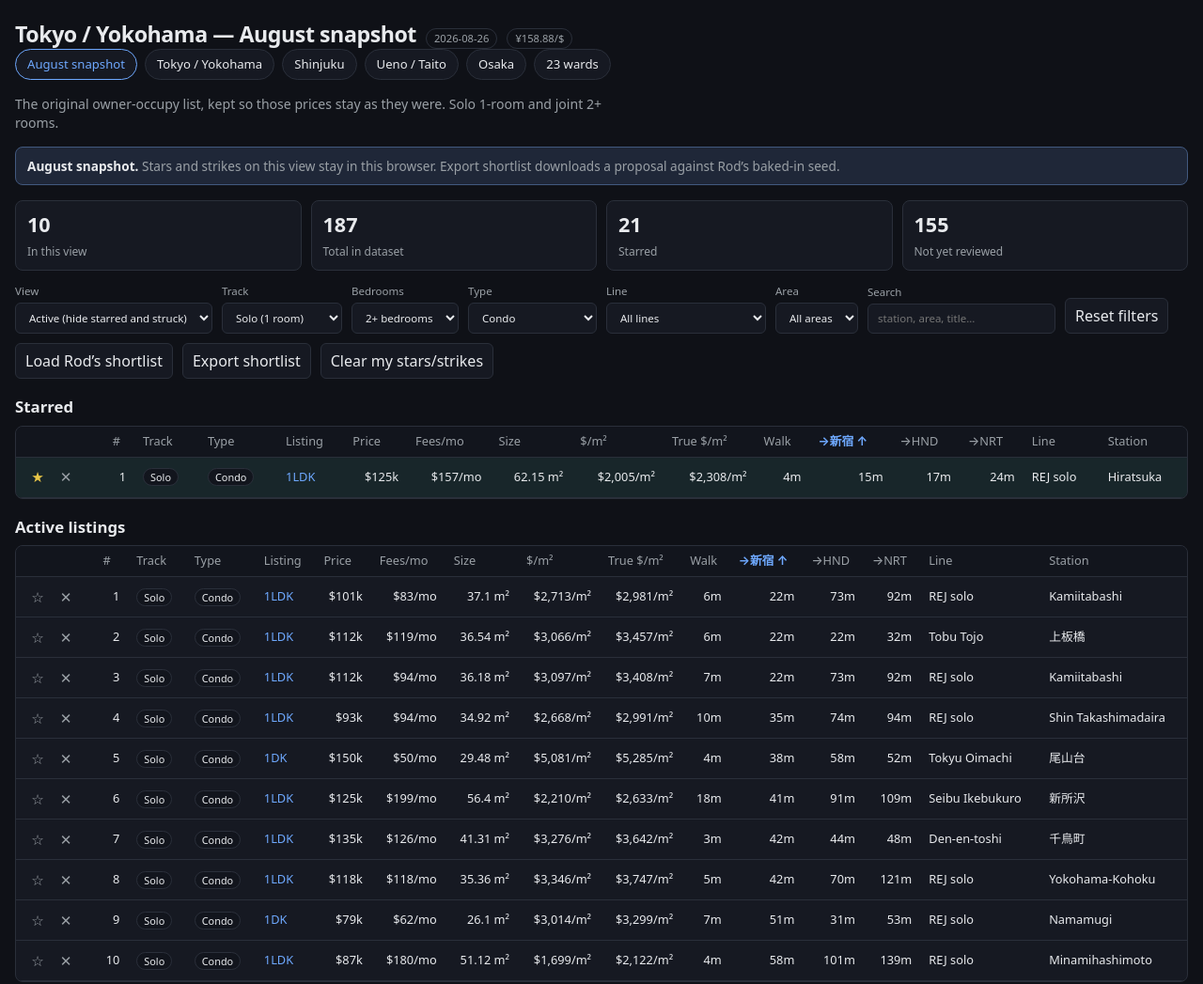
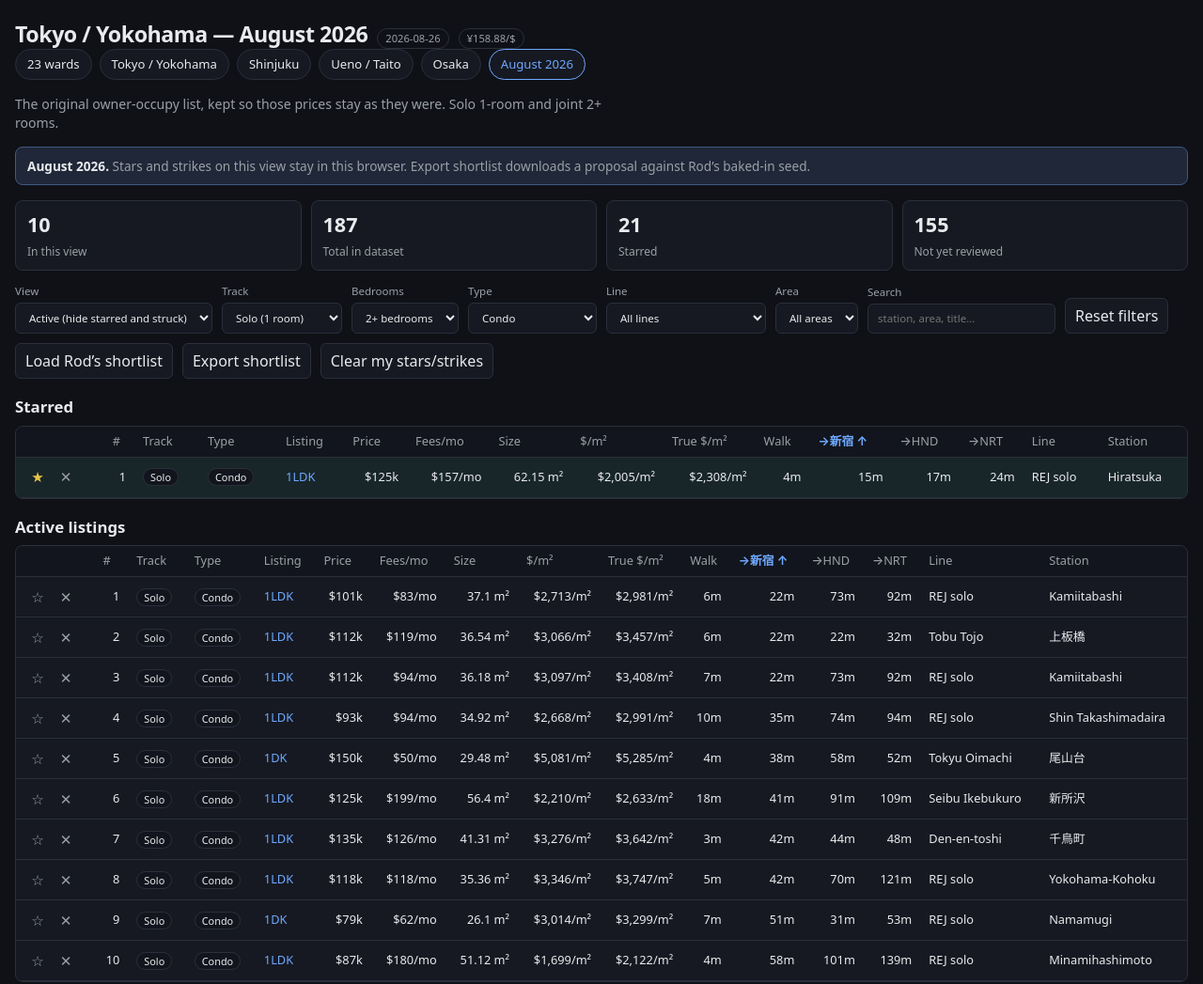
Before and after one commit to rodgoodtrip/tokyo-buy-search, a plain HTML site: page index.html in a window 1280 px wide. Shown: the top 1047 px of the page at 94% size. Drawn offline with Linux system fonts and the light colour scheme.

Commit message:
Put the 23-ward view first and label the August snapshot August 2026.
The bare site URL still opens August so the existing shortlist link stays put.

```diff
--- a/index.html
+++ b/index.html
@@ -172,20 +172,16 @@
   <script>
     const SEARCHES = [
       {
-        id: "august",
-        label: "August snapshot",
-        file: "data/august.json",
-        title: "Tokyo / Yokohama — August snapshot",
-        updated: "2026-08-26",
-        fx: "¥158.88/$",
-        sub: "The original owner-occupy list, kept so those prices stay as they were. Solo 1-room and joint 2+ rooms.",
-        callout: "Stars and strikes on this view stay in this browser. Export shortlist downloads a proposal against Rod’s baked-in seed.",
-        notes: "Transit minutes from Yahoo乗換案内 (weekday ~10:00): →新宿 via Shinjuku; →HND and →NRT are the airports. This snapshot is the August canvas and is not refreshed.",
-        seed: true,
-        track: true,
-        line: true,
-        sortKey: "tokyo",
-        cols: ["track","kind","title","priceUSD","monthlyUSD","sqm","pricePerSqm","trueCostPerSqm","walk","tokyo","haneda","narita","line","station"]
+        id: "wards",
+        label: "23 wards",
+        file: "data/wards.json",
+        title: "Tokyo 23 wards under $600k",
+        updated: "2026-11-17",
+        fx: "¥159.10/$",
+        sub: "Median asking price of used condos built in 1982 or later, at or under $600k. Airport times sit on the ward, from one central station.",
+        callout: "Each median is the middle of Suumo’s first six pages under ¥100M after the 1982 and $600k cuts. In central wards that is the stock Suumo surfaces first, not a census of the ward.",
+        notes: "Built is the completion year-month. Renovated is the oldest dated reform on the Suumo page, blank when none is listed. HND and NRT minutes are weekday 10:00 Yahoo times on 18 Nov 2026.",
+        mode: "wards"
       },
       {
         id: "nov",
@@ -248,16 +244,20 @@
         cols: ["track","kind","title","priceUSD","monthlyUSD","sqm","pricePerSqm","trueCostPerSqm","beds","baths","built","reno","walk","osaka","kix","area","station"]
       },
       {
-        id: "wards",
-        label: "23 wards",
-        file: "data/wards.json",
-        title: "Tokyo 23 wards under $600k",
-        updated: "2026-11-17",
-        fx: "¥159.10/$",
-        sub: "Median asking price of used condos built in 1982 or later, at or under $600k. Airport times sit on the ward, from one central station.",
-        callout: "Each median is the middle of Suumo’s first six pages under ¥100M after the 1982 and $600k cuts. In central wards that is the stock Suumo surfaces first, not a census of the ward.",
-        notes: "Built is the completion year-month. Renovated is the oldest dated reform on the Suumo page, blank when none is listed. HND and NRT minutes are weekday 10:00 Yahoo times on 18 Nov 2026.",
-        mode: "wards"
+        id: "august",
+        label: "August 2026",
+        file: "data/august.json",
+        title: "Tokyo / Yokohama — August 2026",
+        updated: "2026-08-26",
+        fx: "¥158.88/$",
+        sub: "The original owner-occupy list, kept so those prices stay as they were. Solo 1-room and joint 2+ rooms.",
+        callout: "Stars and strikes on this view stay in this browser. Export shortlist downloads a proposal against Rod’s baked-in seed.",
+        notes: "Transit minutes from Yahoo乗換案内 (weekday ~10:00): →新宿 via Shinjuku; →HND and →NRT are the airports. This snapshot is the August canvas and is not refreshed.",
+        seed: true,
+        track: true,
+        line: true,
+        sortKey: "tokyo",
+        cols: ["track","kind","title","priceUSD","monthlyUSD","sqm","pricePerSqm","trueCostPerSqm","walk","tokyo","haneda","narita","line","station"]
       }
     ];
 
@@ -582,7 +582,7 @@
     }
 
     async function loadSearch(id, push) {
-      const next = SEARCHES.find((s) => s.id === id) || SEARCHES[0];
+      const next = SEARCHES.find((s) => s.id === id) || SEARCHES.find((s) => s.id === "august");
       if (state && search) saveState();
       search = next;
       if (push) history.replaceState(null, "", "#" + search.id);
@@ -698,7 +698,7 @@
     bootNav();
     const start = location.hash.replace("#", "") || "august";
     if (new URLSearchParams(location.search).get("seed") === "1" && (start === "august" || start === "")) {
-      localStorage.setItem(storeKey("august"), JSON.stringify(applyAugustSeed(defaultsFor(SEARCHES[0]))));
+      localStorage.setItem(storeKey("august"), JSON.stringify(applyAugustSeed(defaultsFor(SEARCHES.find((s) => s.id === "august")))));
     }
     loadSearch(SEARCHES.some((s) => s.id === start) ? start : "august", true).catch((err) => {
       document.getElementById("pageSub").textContent = String(err.message || err);
```
Also changed, not shown: 1 other file.
